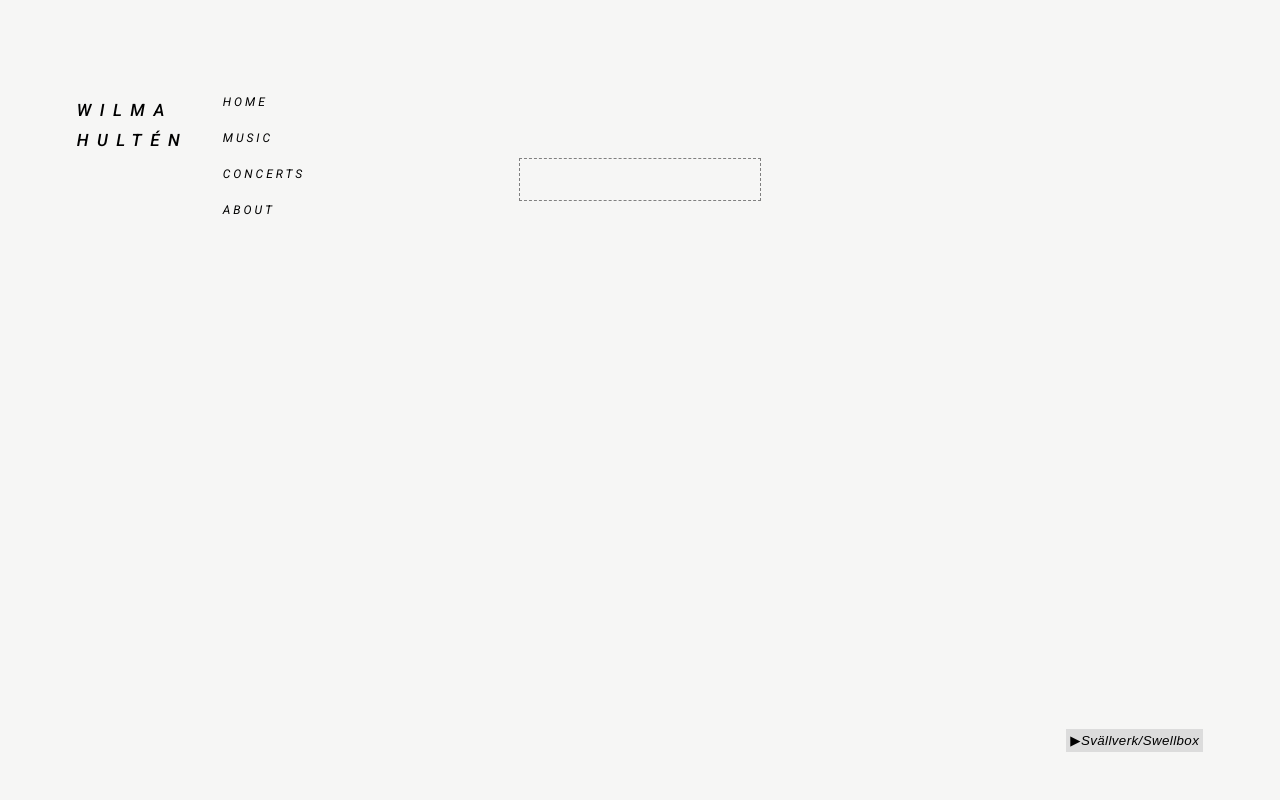
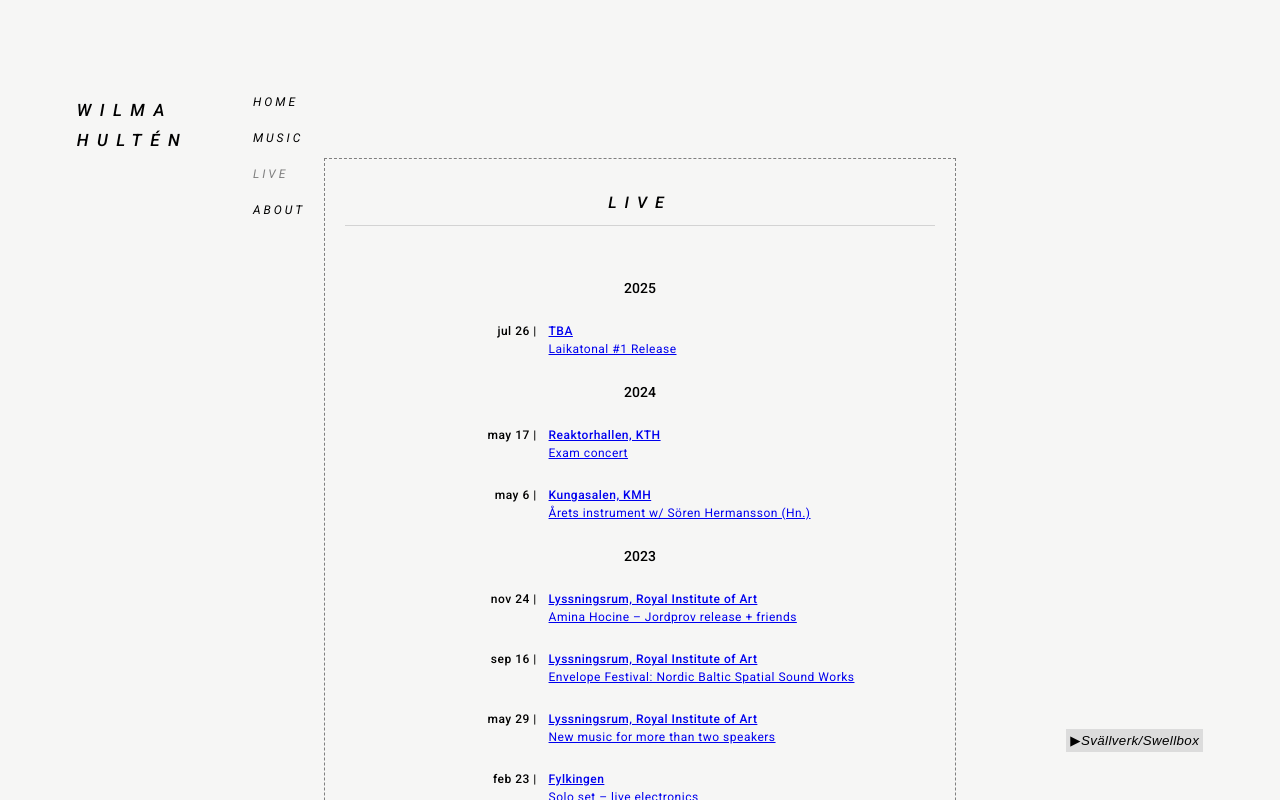
Before and after one commit to wilmahulten/wilmahulten.github.io, a React (Create React App) app: page /#/live in a window 1280 px wide. Shown: the top 800 px of the page. Built offline with nearby package versions, Linux system fonts and the light colour scheme.

Commit message:
'Live' instead of 'Concerts'

```diff
--- a/index.html
+++ b/index.html
@@ -31,7 +31,7 @@
         <ul class="topnav">
           <li><a class="current" href="index.html">Home</a></li>
           <li><a class="navElement" href="music.html">Music</a></li>
-          <li><a class="navElement" href="concerts.html">Concerts</a></li>
+          <li><a class="navElement" href="live.html">Live</a></li>
           <li><a class="navElement" href="about.html">About</a></li>
         </ul>
       </div>
--- a/src/App.js
+++ b/src/App.js
@@ -2,7 +2,7 @@ import React, { useEffect, useState } from "react";
 import { HashRouter as Router, Route, Routes, NavLink } from "react-router-dom";
 import Home from "./components/Home";
 import Music from "./components/Music";
-import Concerts from "./components/Concerts";
+import Live from "./components/Live";
 import About from "./components/About";
 import AudioPlayer from "./components/AudioPlayer";
 import "./styles/App.css";
@@ -34,8 +34,8 @@ function App() {
                   </NavLink>
                 </li>
                 <li>
-                  <NavLink to="/concerts" activeClassName="active">
-                    Concerts
+                  <NavLink to="/live" activeClassName="active">
+                    Live
                   </NavLink>
                 </li>
                 <li>
@@ -51,7 +51,7 @@ function App() {
             <Routes>
               <Route path="/" element={<Home />} />
               <Route path="/music" element={<Music />} />
-              <Route path="/concerts" element={<Concerts />} />
+              <Route path="/live" element={<Live/>} />
               <Route path="/about" element={<About />} />
             </Routes>
           </div>
--- a/src/components/Concerts.js
+++ b/src/components/Live.js
@@ -1,13 +1,13 @@
 import React from "react";
-import "../styles/concerts.css";
+import "../styles/live.css";
 
-const Concerts = () => {
+const Live = () => {
   return (
     <>
-      <h2>Concerts</h2>
+      <h2>Live</h2>
       <hr />
 
-      <div className="concerts">
+      <div className="Live">
         <h3>2025</h3>
         <div className="container">
           <div className="date">jul 26 |</div>
@@ -224,4 +224,4 @@ const Concerts = () => {
   );
 };
 
-export default Concerts;
+export default Live;
--- a/src/styles/concerts.css
+++ b/src/styles/live.css
@@ -1,4 +1,4 @@
-.concerts {
+.live {
   margin: auto;
   width: 100%;
 }
@@ -39,21 +39,21 @@
   font-size: 12px;
 }
 
-div.concerts p {
+div.live p {
   font-size: 12px;
 }
 
-div.concerts p > a {
+div.live p > a {
   color: #000000;
   text-decoration: none;
   font-size: 12px;
 }
 
-div.concerts p > a:hover {
+div.live p > a:hover {
   color: #B22222;
 }
 
-div.concerts p a:active {
+div.live p a:active {
   color: #DC143C;
 }
 
```
